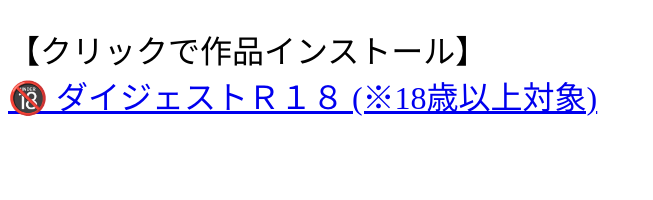
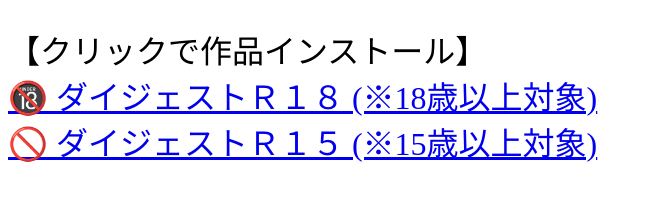
Before and after one commit to open-novel/Products, a plain HTML site: page index2.html in a window 1280 px wide. Shown: the whole page, without its empty margins (0-653 px from the left). Drawn offline with Linux system fonts and the light colour scheme.

Commit message:
Update index2.html

```diff
--- a/index2.html
+++ b/index2.html
@@ -14,7 +14,8 @@ window.addEventListener( 'DOMContentLoaded', ( ) => {
 	let target = document.querySelector( '#onp_products' )
 
 	const products = [
-		[ 'ダイジェストＲ１８', '🔞 ダイジェストＲ１８ (※18歳以上対象)' ]
+		[ 'ダイジェストＲ１８', '🔞 ダイジェストＲ１８ (※18歳以上対象)' ],
+		[ 'ダイジェストＲ１５', '🚫 ダイジェストＲ１５ (※15歳以上対象)' ],
 	]
 
 	products.forEach( ary => {
```
